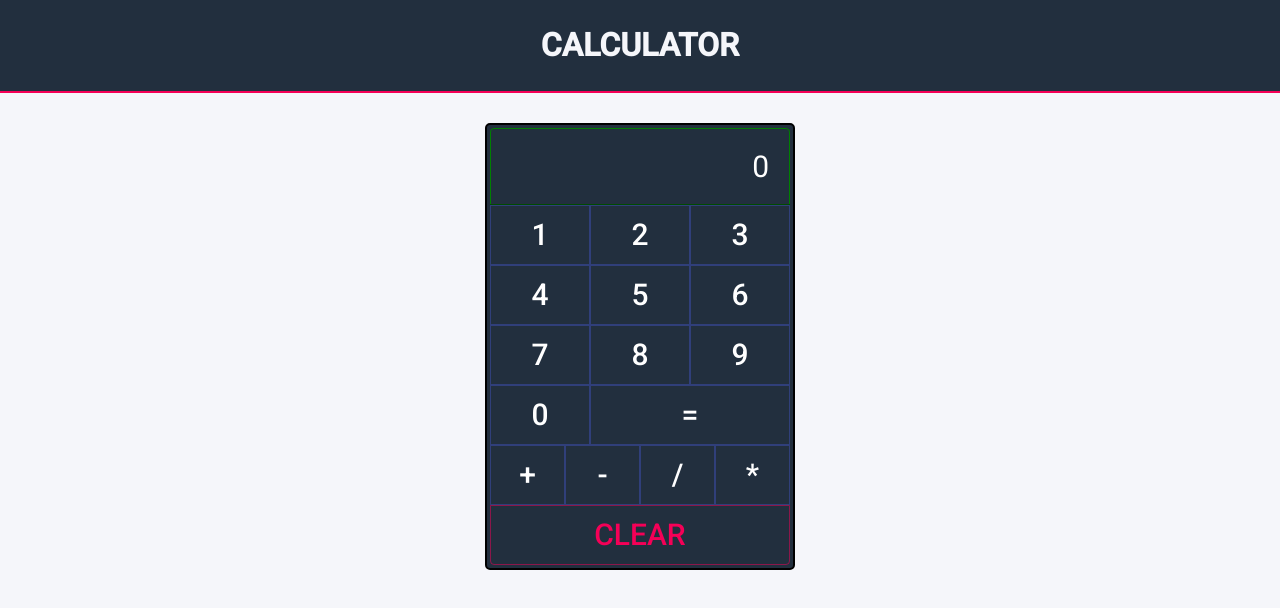
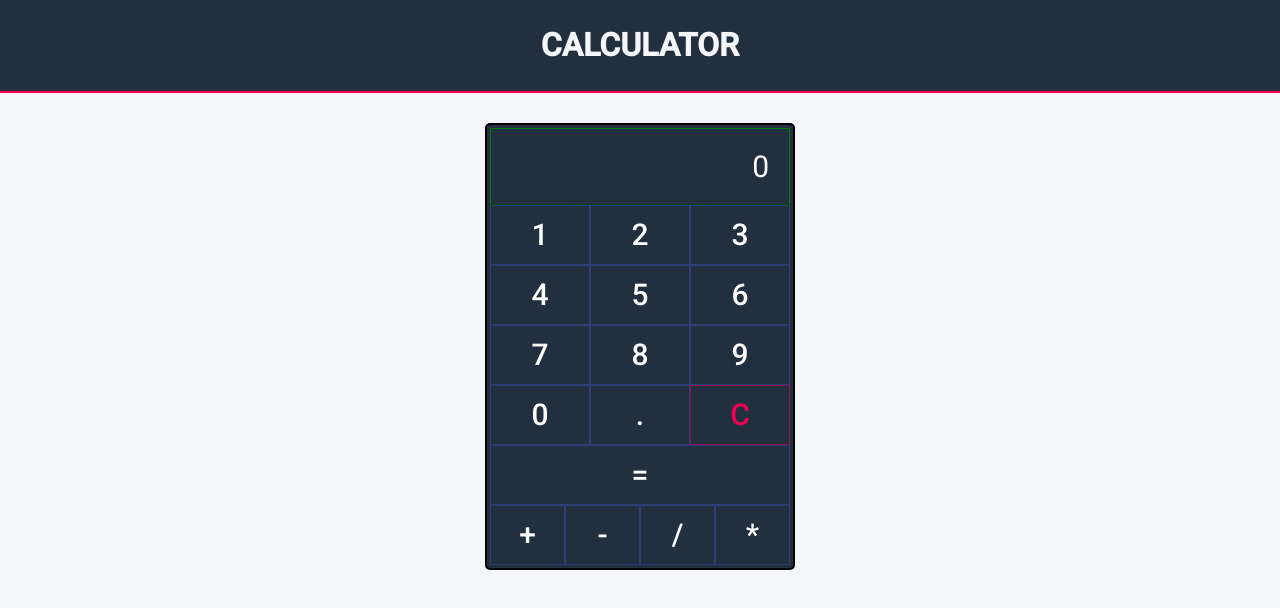
Before and after one commit to fieldr92/react-calculator, a React (Create React App) app: page / in a window 1280 px wide. Shown: the top 608 px of the page. Built offline with nearby package versions, Linux system fonts and the light colour scheme.

Commit message:
✨ Addition of decimal point to calculator and input option

```diff
--- a/src/components/Calculator/Buttons/ClearButton.js
+++ b/src/components/Calculator/Buttons/ClearButton.js
@@ -7,21 +7,20 @@ import buttons from '../../../styles/buttons';
 const styles = {
   root: {
     ...buttons.root,
-    width: '100%',
-    borderRadius: '0 0 4px 4px'
+    width: '100%'
   }
 };
 
 const ClearButton = ({ onClearClick, classes }) => {
   return (
-    <Grid item xs={12}>
+    <Grid item xs={4}>
       <Button
         variant="outlined"
         color="secondary"
         onClick={() => onClearClick()}
         classes={{ root: classes.root }}
       >
-      {"CLEAR"}
+      {"C"}
       </Button>
     </Grid>
   )
--- a/src/components/Calculator/Buttons/NumberButtons.js
+++ b/src/components/Calculator/Buttons/NumberButtons.js
@@ -13,7 +13,7 @@ const styles = {
 };
 
 const createButtons = ({ onNumberClick, classes }) => {
-  const numbers = [ 1, 2, 3, 4, 5, 6, 7, 8, 9, 0 ];
+  const numbers = [ 1, 2, 3, 4, 5, 6, 7, 8, 9, 0, '.' ];
   return numbers.map(number => {
     return (
       <Grid item xs={4} key={`numKey${number}`}>
--- a/src/components/Calculator/Buttons/OperatorButtons.js
+++ b/src/components/Calculator/Buttons/OperatorButtons.js
@@ -2,22 +2,27 @@ import React from 'react';
 import { withStyles } from '@material-ui/core/styles';
 import Button from '@material-ui/core/Button';
 import Grid from '@material-ui/core/Grid';
+import green from '@material-ui/core/colors/green';
 import buttons from '../../../styles/buttons';
 
 const styles = {
   root: {
     ...buttons.root,
     width: '100%',
-    color: 'white'
+    color: 'white',
+    // border: '1px solid #00b16a50'
+  },
+  palette: {
+    primary: green
   }
 };
 
 const createButtons = ({ onOperatorClick, classes }) => {
   const operators = [ '=', '+', '-', '/', '*' ];
   return operators.map(operator => {
-    let opStyle = { xs: 3, color: 'primary' }
+    let opStyle = { xs: 3, color: 'primary' };
     if (operator === '=') {
-      opStyle.xs = 8;
+      opStyle.xs = 12;
       opStyle.color = 'primary'
     }
     return (
@@ -31,8 +36,8 @@ const createButtons = ({ onOperatorClick, classes }) => {
         {operator}
         </Button>
       </Grid>
-    )
-  })
+    );
+  });
 };
 
 const OperatorButtons = props => {
--- a/src/components/Calculator/Calculator.js
+++ b/src/components/Calculator/Calculator.js
@@ -21,7 +21,8 @@ class Calculator extends React.Component {
   state = {
     value: 0,
     result: 0,
-    operatorsArr: []
+    operatorsArr: [],
+    valuesArr: [],
   }
 
   onInputChange = value => {
@@ -37,26 +38,35 @@ class Calculator extends React.Component {
   }
 
   onOperatorClick = operator => {
-    const { result, value, operatorsArr } = this.state;
-    if (operator !== '=' && this.state.value) {
+    const { result, value, valuesArr, operatorsArr } = this.state;
+    if (operator !== '=' && value) {
       this.setState({
         operatorsArr: [...operatorsArr, operator],
-        result: value,
+        valuesArr: [...valuesArr, value],
+        result: Number(value),
         value: 0
       });
     }
-    if (operator !== '=' && !this.state.value) {
+    if (operator !== '=' && !value) {
       this.setState({
-        operatorsArr: [...operatorsArr, operator]
+        operatorsArr: [...operatorsArr, operator],
+        valuesArr: [...valuesArr, value]
       });
     }
-    if (operator === '=') {
+    if (operator === '=' && result) {
       this.setState({
         operatorsArr: [],
-        value: 0
+        valuesArr: [],
+        value: 0,
       });
     }
-    if (operatorsArr.length > 0) {
+    if (operator === '=' && !result) {
+      this.setState({
+        operatorsArr: [],
+        valuesArr: []
+      });
+    }
+    if (valuesArr.length > 0) {
       this.calculate(operatorsArr.length, value, result, operatorsArr);
     }
   }
@@ -83,7 +93,7 @@ class Calculator extends React.Component {
   }
 
   onClearClick = () => {
-    this.setState({ value: 0, result: 0, valuesArr: [], operatorsArr: [] });
+    this.setState({ value: 0, result: 0, operatorsArr: [], valuesArr: [] });
   }
 
   render() {
@@ -100,8 +110,8 @@ class Calculator extends React.Component {
         </Grid>
         <Grid container className={classes.root} spacing={0}>
           <NumberButtons onNumberClick={this.onNumberClick} />
+          <ClearButton onClearClick={this.onClearClick} />
           <OperatorButtons onOperatorClick={this.onOperatorClick} />
-          <ClearButton onClearClick={this.onClearClick} />
         </Grid>
       </div>
     )
--- a/src/components/Calculator/ResultBar/ResultBar.js
+++ b/src/components/Calculator/ResultBar/ResultBar.js
@@ -13,13 +13,12 @@ const styles = {
     padding: 20,
     fontSize: 30,
     textAlign: 'right',
-    border: '1px solid green',
-    borderRadius: '4px 4px 0 0'
+    border: '1px solid green'
   }
 };
 
 const extractNums = str => {
-  const regex = /[0-9]*/;
+  const regex = /\d*(\.\d*)?/;
   return str.match(regex)[0];
 };
 
@@ -37,14 +36,10 @@ const ResultBar = ({ onInputChange, value, result, classes }) => {
     <Grid item xs={12}>
       <form onSubmit={onFormSubmit}>
         <Input
-          color="secondary"
           value={inputValueHandler(value, result)}
           onChange={e => onInputChange(extractNums(e.target.value))}
           onClick={e => e.target.select()}
-          classes={{
-            root: classes.root,
-            input: classes.input
-          }}
+          classes={{ root: classes.root, input: classes.input }}
         />
       </form>
     </Grid>
```
